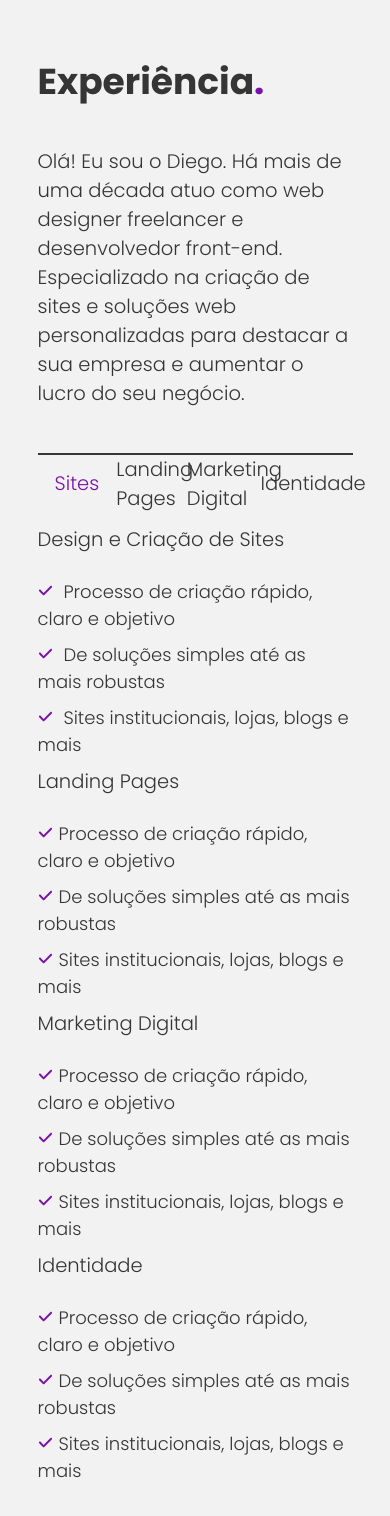
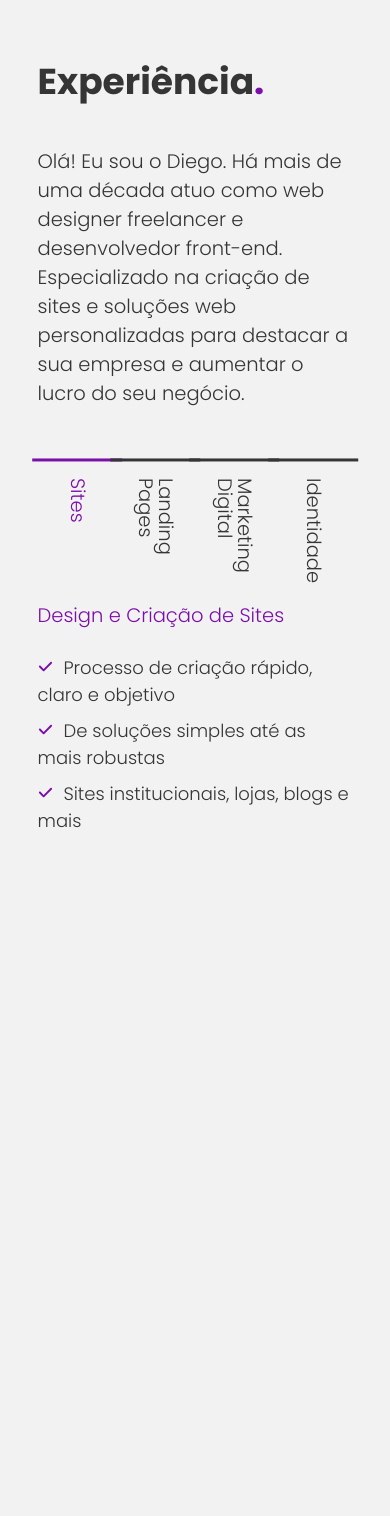
Before and after one commit to diegokoscky/diegokoscky-new, a React (Create React App) app in the folder app/diego_koscky/: page / in a window 390 px wide. Shown: the part 2447-3963 px from the top of the page. After the commit the page ends 3335 px from the top, so only its background shows below. Built offline with nearby package versions, Linux system fonts and the light colour scheme.

Commit message:
Seção experiência

```diff
--- a/app/diego_koscky/src/components/Experiencia/Experiencia.js
+++ b/app/diego_koscky/src/components/Experiencia/Experiencia.js
@@ -1,7 +1,49 @@
+import React, { useState } from "react";
 import "./Experiencia.scss";
 import { FaCheck } from "react-icons/fa6";
 
 export default function Experiencia() {
+    const [showTabSites, setShowTabSites] = useState(true);
+    const [showTabLP, setShowTabLP] = useState(false);
+    const [showTabMK, setShowTabMK] = useState(false);
+    const [showTabId, setShowTabId] = useState(false);
+
+    function tabSites() {
+        setShowTabSites(true);
+        setShowTabLP(false);
+        setShowTabMK(false);
+        setShowTabId(false);
+
+        return;
+    }
+
+    function tabLP() {
+        setShowTabSites(false);
+        setShowTabLP(true);
+        setShowTabMK(false);
+        setShowTabId(false);
+
+        return;
+    }
+
+    function tabMK() {
+        setShowTabSites(false);
+        setShowTabLP(false);
+        setShowTabMK(true);
+        setShowTabId(false);
+
+        return;
+    }
+
+    function tabId() {
+        setShowTabSites(false);
+        setShowTabLP(false);
+        setShowTabMK(false);
+        setShowTabId(true);
+
+        return;
+    }
+
     return (
         <>
             <section className="experiencia row container">
@@ -23,22 +65,45 @@ export default function Experiencia() {
                     <div className="experiencia-tab">
                         <div className="experiencia-tab-link">
                             <ul>
-                                <li className="active">
-                                    <span>Sites</span>
+                                <li
+                                    className={`${
+                                        showTabSites === true ? "active" : ""
+                                    }`}
+                                >
+                                    <span onClick={tabSites}>Sites</span>
                                 </li>
-                                <li>
-                                    <span>Landing Pages</span>
+                                <li
+                                    className={`${
+                                        showTabLP === true ? "active" : ""
+                                    }`}
+                                >
+                                    <span onClick={tabLP}>Landing Pages</span>
                                 </li>
-                                <li>
-                                    <span>Marketing Digital</span>
+                                <li
+                                    className={`${
+                                        showTabMK === true ? "active" : ""
+                                    }`}
+                                >
+                                    <span onClick={tabMK}>
+                                        Marketing Digital
+                                    </span>
                                 </li>
-                                <li>
-                                    <span>Identidade</span>
+                                <li
+                                    className={`${
+                                        showTabId === true ? "active" : ""
+                                    }`}
+                                >
+                                    <span onClick={tabId}>Identidade</span>
                                 </li>
                             </ul>
                         </div>
                         <div className="experiencia-tab-content">
-                            <div id="sites" className="tab-content-item">
+                            <div
+                                id="sites"
+                                className={`tab-content-item ${
+                                    showTabSites === true ? "show" : ""
+                                }`}
+                            >
                                 <h3>Design e Criação de Sites</h3>
                                 <ul>
                                     <li>
@@ -58,66 +123,69 @@ export default function Experiencia() {
 
                             <div
                                 id="landing-pages"
-                                className="tab-content-item"
+                                className={`tab-content-item ${
+                                    showTabLP === true ? "show" : ""
+                                }`}
                             >
                                 <h3>Landing Pages</h3>
                                 <ul>
                                     <li>
-                                        <FaCheck />
-                                        Processo de criação rápido, claro e
-                                        objetivo
+                                        <FaCheck /> Páginas otimizadas para
+                                        conversão
                                     </li>
                                     <li>
-                                        <FaCheck />
-                                        De soluções simples até as mais robustas
+                                        <FaCheck /> Divulgue seu produto, curso,
+                                        e-book ou serviço
                                     </li>
                                     <li>
-                                        <FaCheck />
-                                        Sites institucionais, lojas, blogs e
-                                        mais
+                                        <FaCheck /> Crie sua base de potenciais
+                                        clientes
                                     </li>
                                 </ul>
                             </div>
 
                             <div
                                 id="marketing-digital"
-                                className="tab-content-item"
+                                className={`tab-content-item ${
+                                    showTabMK === true ? "show" : ""
+                                }`}
                             >
                                 <h3>Marketing Digital</h3>
                                 <ul>
                                     <li>
-                                        <FaCheck />
-                                        Processo de criação rápido, claro e
-                                        objetivo
+                                        <FaCheck /> Transforme sua ideia em um
+                                        negócio digital
+                                    </li>
+                                    <li>
+                                        <FaCheck /> Melhore sua visibilidade na
+                                        internet
                                     </li>
                                     <li>
                                         <FaCheck />
-                                        De soluções simples até as mais robustas
-                                    </li>
-                                    <li>
-                                        <FaCheck />
-                                        Sites institucionais, lojas, blogs e
-                                        mais
+                                        SEO e Marketing de Conteúdo
                                     </li>
                                 </ul>
                             </div>
 
-                            <div id="identidade" className="tab-content-item">
+                            <div
+                                id="identidade"
+                                className={`tab-content-item ${
+                                    showTabId === true ? "show" : ""
+                                }`}
+                            >
                                 <h3>Identidade</h3>
                                 <ul>
                                     <li>
-                                        <FaCheck />
-                                        Processo de criação rápido, claro e
-                                        objetivo
+                                        <FaCheck /> Tenha a sua própria
+                                        identidade visual e da sua empresa
                                     </li>
                                     <li>
-                                        <FaCheck />
-                                        De soluções simples até as mais robustas
+                                        <FaCheck /> Tenha um domínio construa
+                                        sua autoridade digital
                                     </li>
                                     <li>
-                                        <FaCheck />
-                                        Sites institucionais, lojas, blogs e
-                                        mais
+                                        <FaCheck /> Mostre ao seu público a sua
+                                        ideia, valores, missão e propósito
                                     </li>
                                 </ul>
                             </div>
--- a/app/diego_koscky/src/components/Experiencia/Experiencia.scss
+++ b/app/diego_koscky/src/components/Experiencia/Experiencia.scss
@@ -21,16 +21,20 @@
             }
 
             li {
-                border-left: 0.19rem solid var(--text-color);
+                border-left: 0.3rem solid var(--text-color);
                 transition: var(--transition);
 
                 @media screen and (max-width: 991px) {
                     border-left: 0;
                     border-top: 0.19rem solid var(--text-color);
-                    width: 25%;
                     display: flex;
                     align-items: center;
-                    justify-content: center;
+                    justify-content: flex-start;
+                    transform: rotate(90deg);
+                    border-top: 0;
+                    border-left: 3px solid var(--text-color);
+                    height: 23vw;
+                    width: 25%;
                 }
 
                 &:hover {
@@ -51,6 +55,9 @@
                         padding: 0;
                         display: inline-block;
                         width: auto;
+                        max-width: 10.5rem;
+                        padding-left: 1.1rem;
+                        line-height: 1;
                     }
                 }
             }
@@ -71,12 +78,22 @@
 
         @media screen and (max-width: 991px) {
             width: 100%;
+            margin-top: -4%;
+        }
+
+        @media screen and (max-width: 700px) {
+            margin-top: 9%;
+        }
+
+        @media screen and (max-width: 450px) {
+            margin-top: 15%;
         }
 
         h3 {
             font-weight: 400;
             font-size: 1.3rem;
             margin-bottom: 1.6rem;
+            color: var(--primary-color);
         }
 
         ul {
@@ -92,5 +109,10 @@
                 }
             }
         }
+
+        .tab-content-item {
+            display: none;
+            transition: var(--transition);
+        }
     }
 }
```
